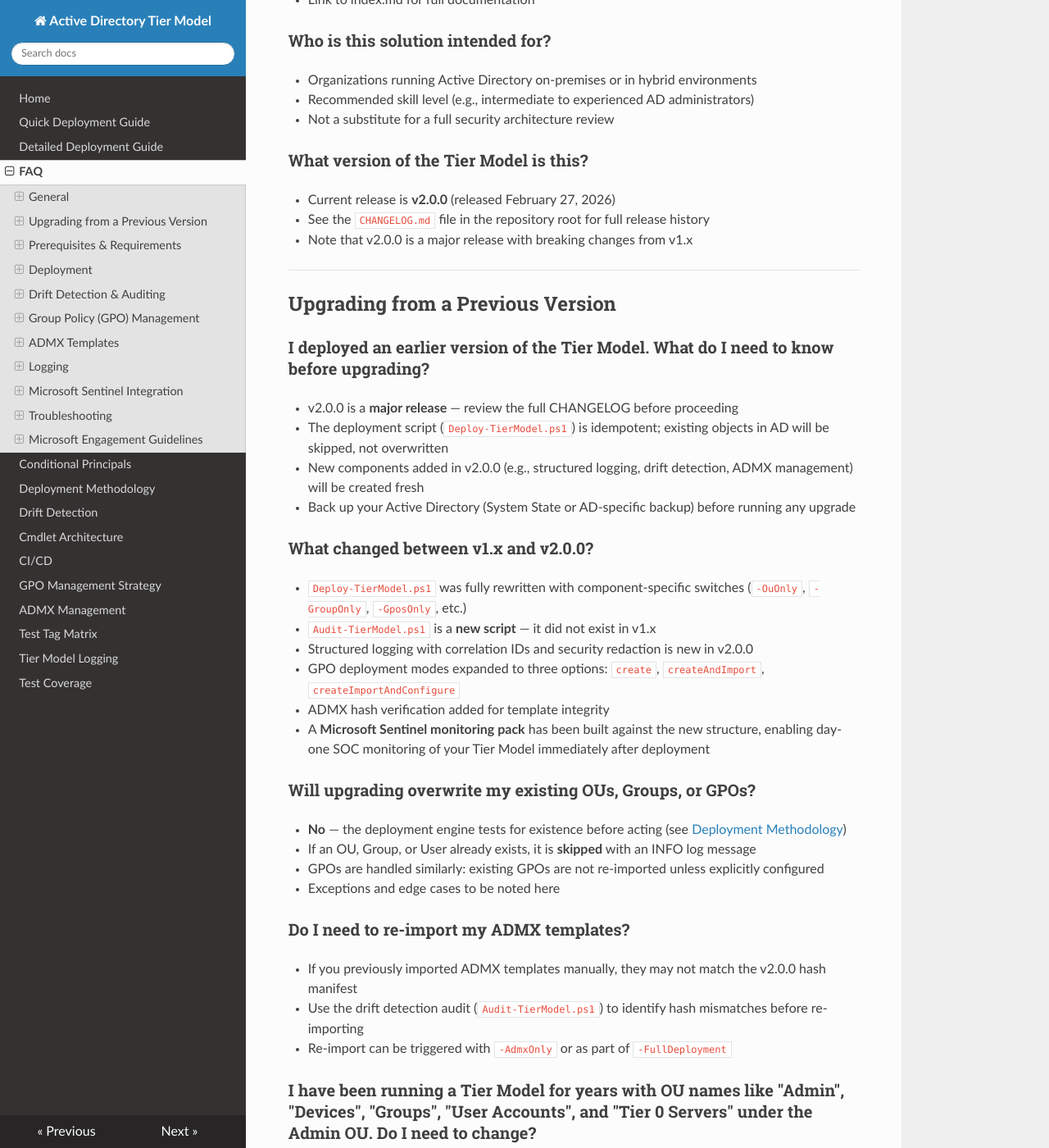
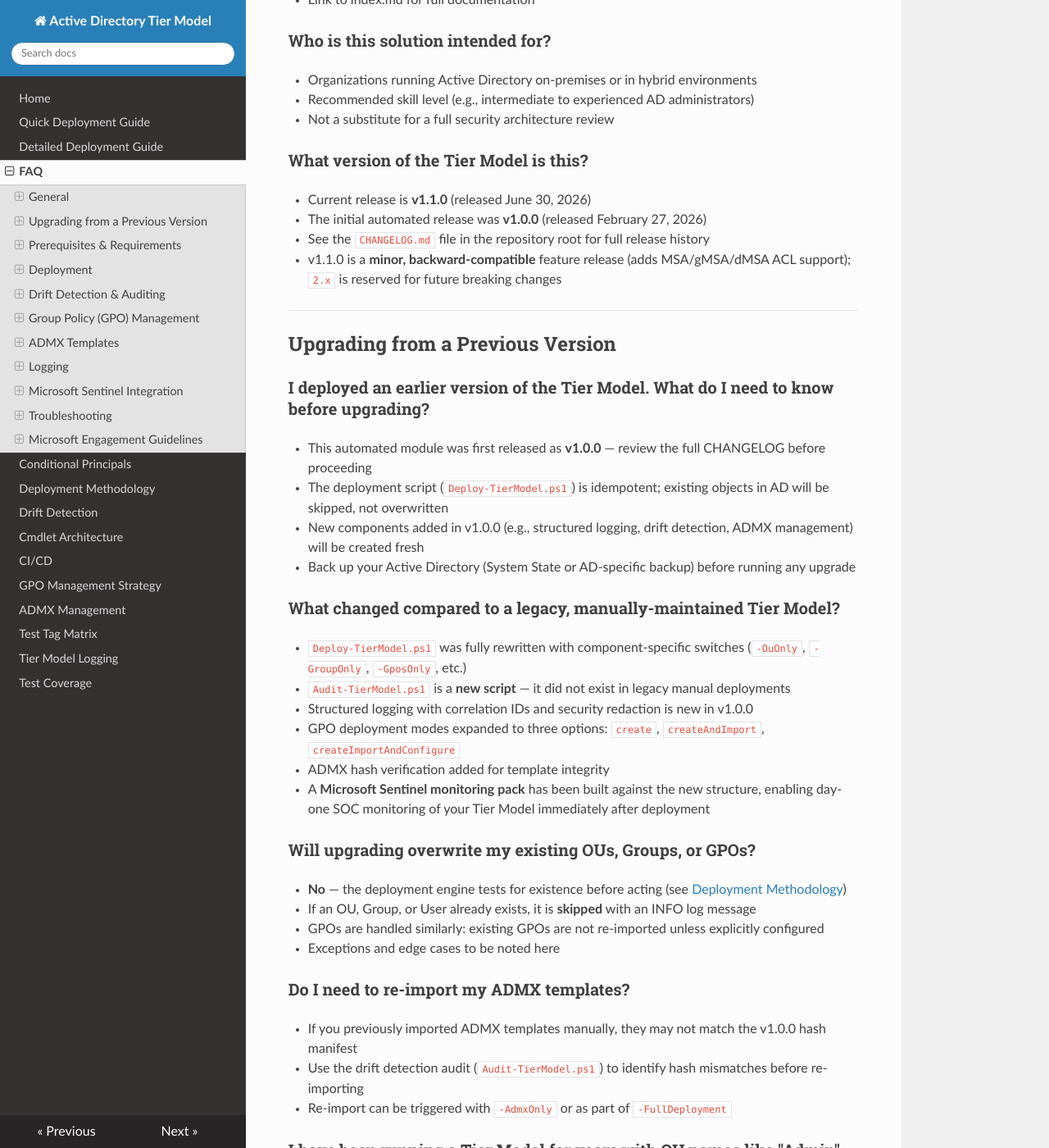
Before and after one commit to adembarut/ActiveDirectoryTierModel, an MkDocs documentation site: the page built from docs/faq.md, in a window 1280 px wide and 1400 px high, scrolled down 326 px. Shown: the whole window at 82% size. Built offline with MkDocs 1.6.1, drawn with Linux system fonts in a browser that asks for light colours; nearby versions of some CDN libraries; some of the changed text lies outside the part shown.

Commit message:
fix: correct release version to v1.1.0 for MSA/gMSA/dMSA support (#14)
* fix: correct release version from 2.1.0 to 1.1.0

The MSA/gMSA/dMSA ACL support is a backward-compatible feature and should
be a MINOR bump over the initial v1.0.0 release, not 2.x (reserved for
breaking changes). Renumber the whole history to the 1.x line and pull in
the PSScriptAnalyzer fixes.

- Manifest ModuleVersion + ReleaseNotes: 2.1.0 -> 1.1.0, 2.0.0 -> 1.0.0
- CHANGELOG: [2.1.0]->[1.1.0], [2.0.0]->[1.0.0]; drop redundant 1.0.0 stub
- README version badge: 1.0.0 -> 1.1.0
- docs/faq.md: current release v1.1.0; corrected migration narrative
- Tests: manifest/module version assertions -> 1.1.0
- Fix PSUseDeclaredVarsMoreThanAssignments in MSA/gMSA/dMSA ACL cmdlets
  (assign existence checks to $null)

Co-authored-by: Copilot <223556219+Copilot@users.noreply.github.com>

* adding spellling.

---------

Co-authored-by: Joel Platek <Joel.Platek@microsoft.com>
Co-authored-by: Copilot <223556219+Copilot@users.noreply.github.com>

```diff
--- a/docs/faq.md
+++ b/docs/faq.md
@@ -13,24 +13,25 @@
 - Not a substitute for a full security architecture review
 
 ### What version of the Tier Model is this?
-- Current release is **v2.0.0** (released February 27, 2026)
+- Current release is **v1.1.0** (released June 30, 2026)
+- The initial automated release was **v1.0.0** (released February 27, 2026)
 - See the `CHANGELOG.md` file in the repository root for full release history
-- Note that v2.0.0 is a major release with breaking changes from v1.x
+- v1.1.0 is a **minor, backward-compatible** feature release (adds MSA/gMSA/dMSA ACL support); `2.x` is reserved for future breaking changes
 
 ---
 
 ## Upgrading from a Previous Version
 
 ### I deployed an earlier version of the Tier Model. What do I need to know before upgrading?
-- v2.0.0 is a **major release** — review the full CHANGELOG before proceeding
+- This automated module was first released as **v1.0.0** — review the full CHANGELOG before proceeding
 - The deployment script (`Deploy-TierModel.ps1`) is idempotent; existing objects in AD will be skipped, not overwritten
-- New components added in v2.0.0 (e.g., structured logging, drift detection, ADMX management) will be created fresh
+- New components added in v1.0.0 (e.g., structured logging, drift detection, ADMX management) will be created fresh
 - Back up your Active Directory (System State or AD-specific backup) before running any upgrade
 
-### What changed between v1.x and v2.0.0?
+### What changed compared to a legacy, manually-maintained Tier Model?
 - `Deploy-TierModel.ps1` was fully rewritten with component-specific switches (`-OuOnly`, `-GroupOnly`, `-GposOnly`, etc.)
-- `Audit-TierModel.ps1` is a **new script** — it did not exist in v1.x
-- Structured logging with correlation IDs and security redaction is new in v2.0.0
+- `Audit-TierModel.ps1` is a **new script** — it did not exist in legacy manual deployments
+- Structured logging with correlation IDs and security redaction is new in v1.0.0
 - GPO deployment modes expanded to three options: `create`, `createAndImport`, `createImportAndConfigure`
 - ADMX hash verification added for template integrity
 - A **Microsoft Sentinel monitoring pack** has been built against the new structure, enabling day-one SOC monitoring of your Tier Model immediately after deployment
@@ -42,7 +43,7 @@
 - Exceptions and edge cases to be noted here
 
 ### Do I need to re-import my ADMX templates?
-- If you previously imported ADMX templates manually, they may not match the v2.0.0 hash manifest
+- If you previously imported ADMX templates manually, they may not match the v1.0.0 hash manifest
 - Use the drift detection audit (`Audit-TierModel.ps1`) to identify hash mismatches before re-importing
 - Re-import can be triggered with `-AdmxOnly` or as part of `-FullDeployment`
 
@@ -82,9 +83,9 @@ The high-level migration path is:
 ### My previous deployment used a different OU structure. What happens?
 - The Tier Model will create any OUs defined in `tiermodel-ous.json` that do not already exist
 - OUs that exist in your environment but are **not** in the config will be left untouched
-- If your existing OU paths differ from the v2.0.0 defaults, update `tiermodel-ous.json` accordingly before deploying
+- If your existing OU paths differ from the v1.0.0 defaults, update `tiermodel-ous.json` accordingly before deploying
 
-### Can I roll back to v1.x if something goes wrong?
+### Can I roll back to a previous manual configuration if something goes wrong?
 - The Tier Model does not provide an automated rollback mechanism
 - Because all objects created by the Tier Model are **new objects not in production use**, the recommended remediation for any deployment failure is to **delete the affected object(s) and redeploy** using the appropriate component-specific switch
   - Example: if a GPO fails to import, delete the GPO in GPMC or via PowerShell, resolve the underlying issue, then re-run `Deploy-TierModel.ps1 -GposOnly` until all GPOs import successfully
```
Also changed, not shown: CHANGELOG.md (+2 -14 lines), README.md (+1 -1 lines), 6 other files.
